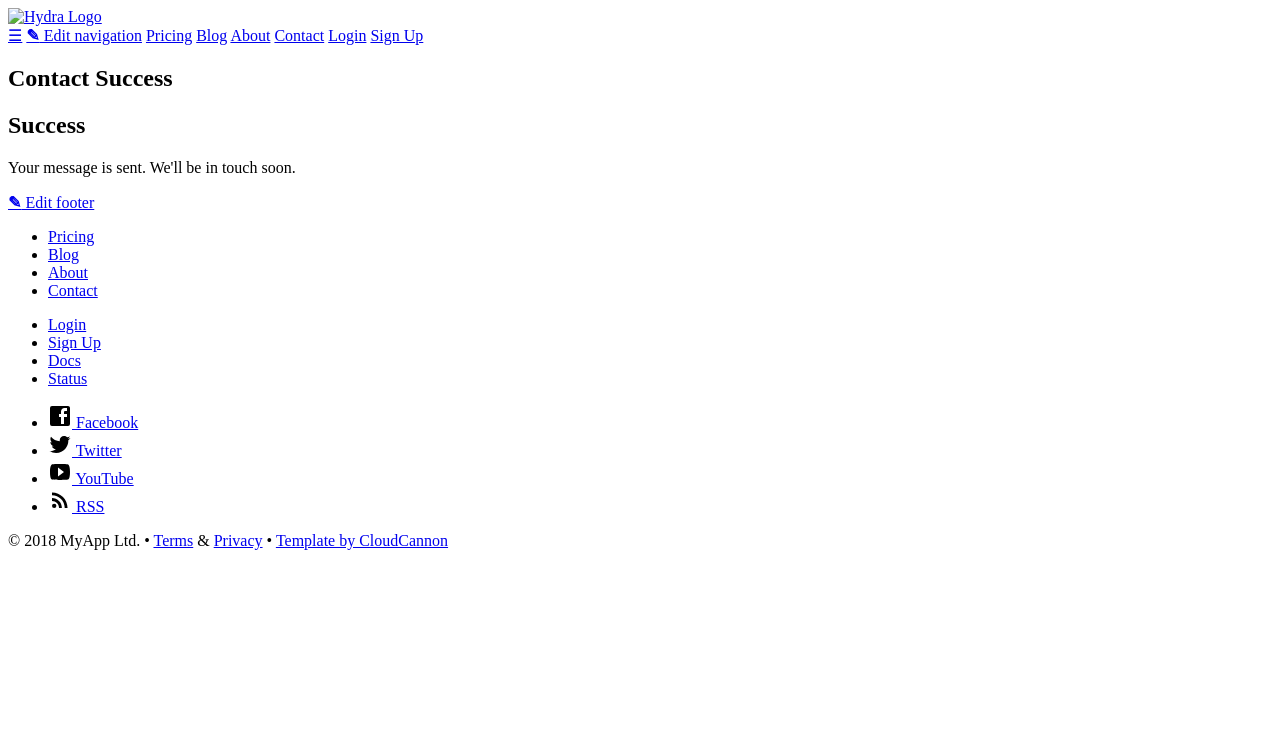
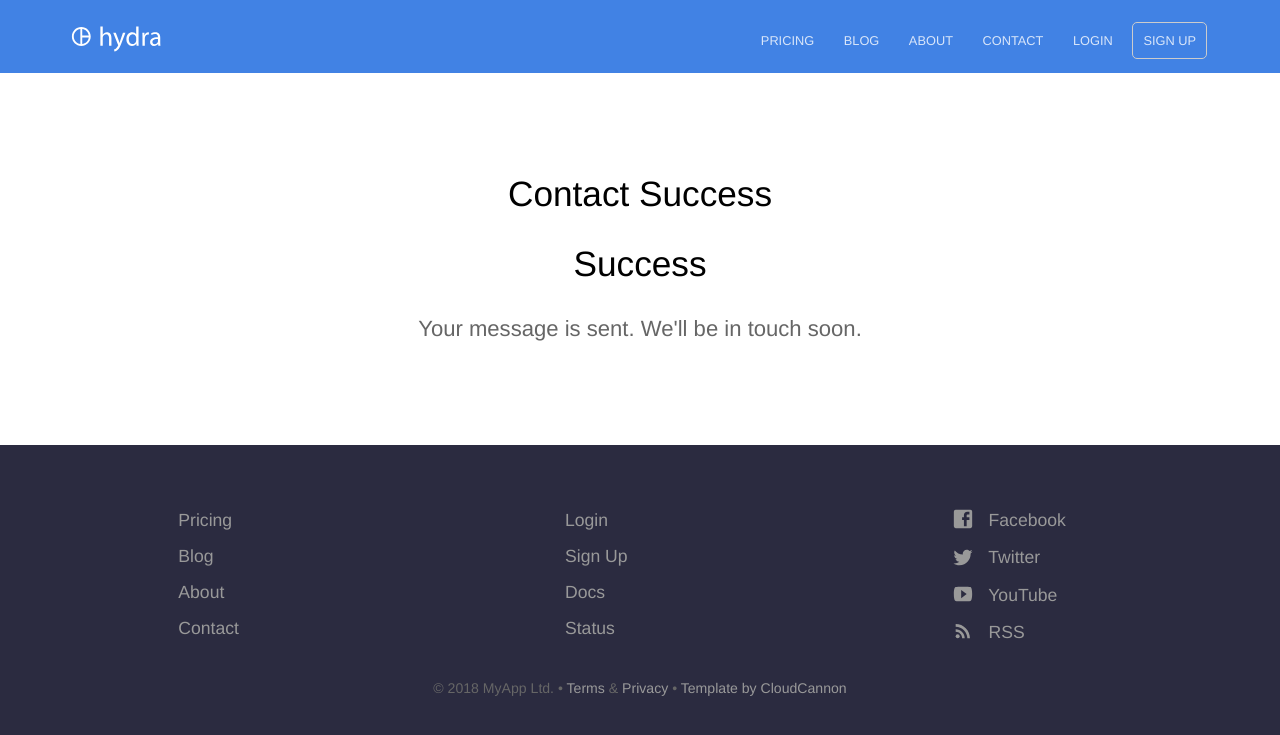
Before and after one commit to kaaniboy/tirf, a Jekyll site: the page built from contact-success.html, in a window 1280 px wide. Shown: the top 735 px of the page. Built offline with Jekyll 4.4.1, drawn with Linux system fonts in a browser that asks for light colours; part of the change alters nothing that is shown.

```diff
--- a/_config.yml
+++ b/_config.yml
@@ -3,7 +3,7 @@
 
 title: Hydra Template
 url: "https://proud-alligator.cloudvent.net"
-baseurl: "tirf"
+baseurl:
 google_analytics_key:
 google_maps_javascript_api_key:
 disqus_shortname:
```
